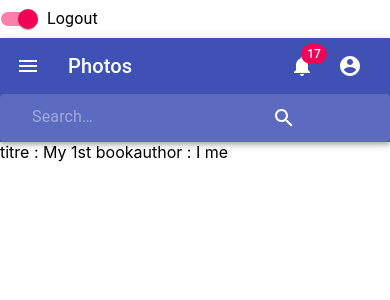
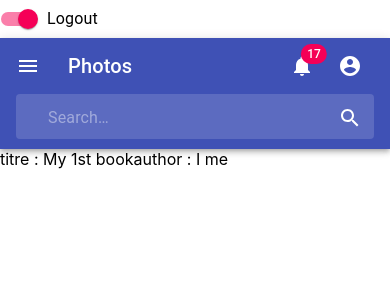
Before and after one commit to sam-ebe/bookfever_plus, a React (Create React App) app: page / in a window 390 px wide. Shown: the top 300 px of the page. Built offline with nearby package versions, Linux system fonts and the light colour scheme.

Commit message:
arranging search field display on desktop/mobile

```diff
--- a/src/components/Navbar.tsx
+++ b/src/components/Navbar.tsx
@@ -35,26 +35,32 @@ const useStyles = makeStyles((theme: Theme) =>
       '&:hover': {
         backgroundColor: alpha(theme.palette.common.white, 0.25),
       },
-      marginLeft: 0,
-      width: '100%',
+      marginBottom: 10,
+      height: 45,
       marginRight: theme.spacing(2),
+      marginLeft: theme.spacing(2),
       [theme.breakpoints.up('sm')]: {
         marginLeft: theme.spacing(1),
-        width: 'auto',
+        width: '50ch'
       },
+    },
+    searchIcon: {
+      position: 'absolute',
+      right: 0,
+      top: 0
     },
     inputRoot: {
       color: 'inherit',
 
     },
     inputInput: {
-      padding: theme.spacing(1, 1, 1, 0),
+      padding: theme.spacing(1.8, 1, 1, 0),
       // vertical padding + font size from searchIcon
       paddingLeft: `calc(1em + ${theme.spacing(2)}px)`,
       transition: theme.transitions.create('width'),
-      width: '100%',
+      width: '75vw',
       [theme.breakpoints.up('sm')]: {
-        width: '20ch',
+        width: '40ch',
         '&:focus': {
           width: '40ch',
         },
@@ -144,7 +150,7 @@ export default function Navbar() {
             }}
             inputProps={{ 'aria-label': 'search' }}
           />
-          <IconButton type="submit"  aria-label="search validation">
+          <IconButton type="submit" className={classes.searchIcon} aria-label="search validation">
             <SearchIcon style={{ color: 'white' }} />
           </IconButton>
         </div>
```
